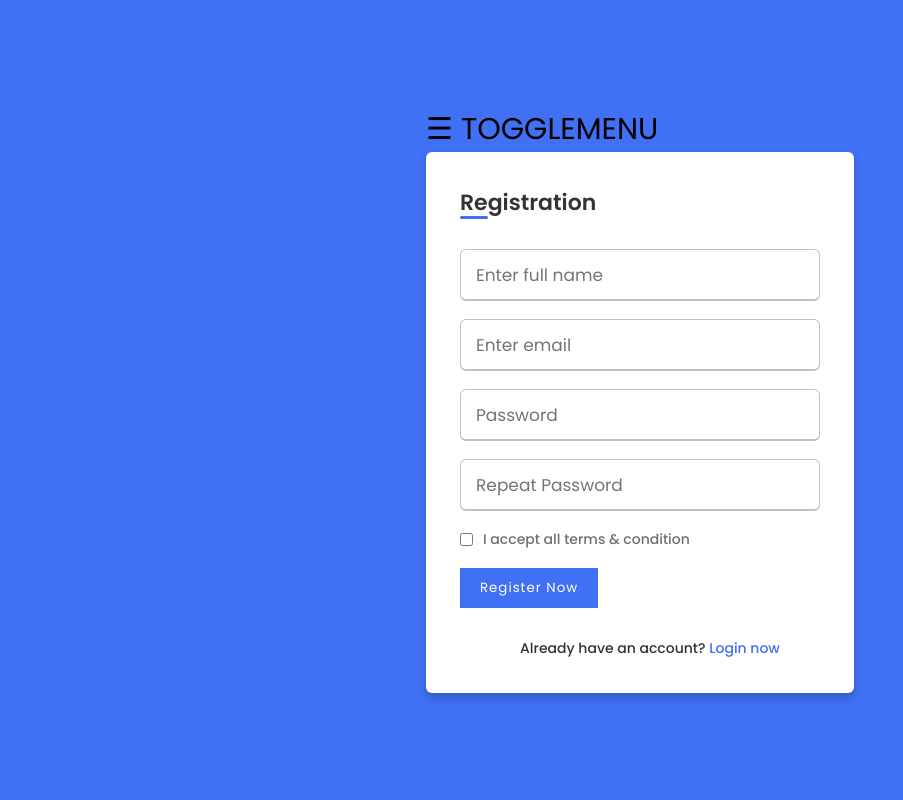
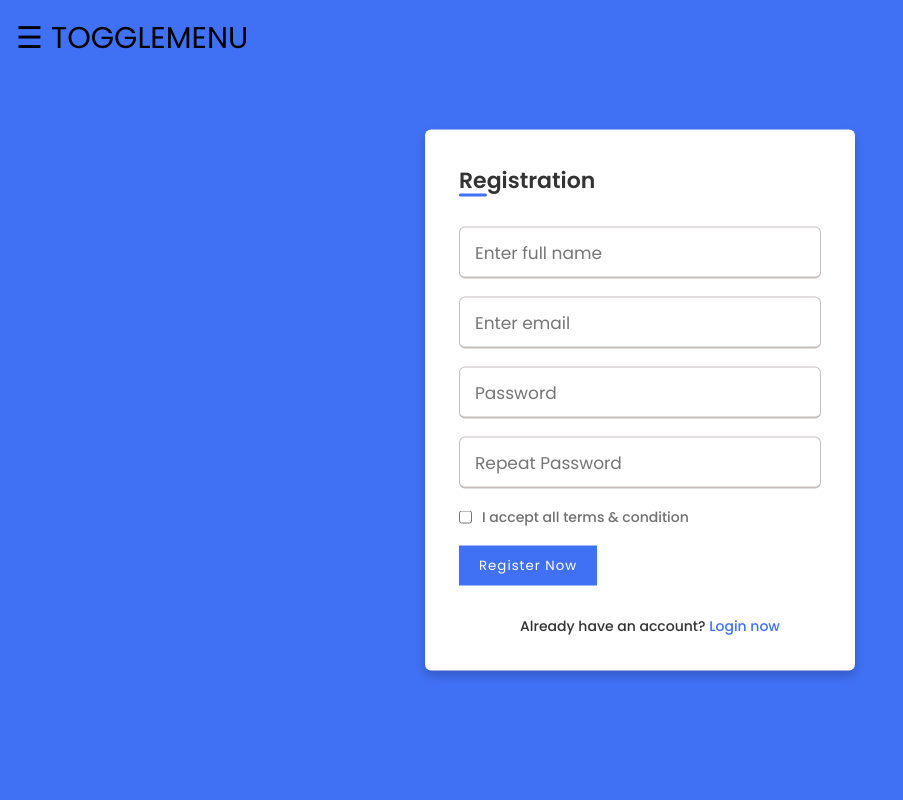
Before and after one commit to rv0fficial/Weather-App, a Flask app: page / in a window 1280 px wide. Shown: the whole page, without its empty margins (0-903 px from the left). Run offline with Flask 2, Linux system fonts and the light colour scheme; some libraries are stand-ins or nearby versions.

Commit message:
Toggle menu The toggle menu, shown above the sign-in form, is set as the login form's toggle menu

```diff
--- a/static/css/signinstyle.css
+++ b/static/css/signinstyle.css
@@ -5,19 +5,19 @@
   box-sizing: border-box;
   font-family: 'Poppins', sans-serif;
 }
-
-
 body{
   min-height: 100vh;
   display: flex;
-  align-items: center;
-  justify-content: center;
+  /*align-items: center;*/
+  /*justify-content: center;*/ /*these 2 line are sholdn't be there after below line are added*/
   background: #4070f4;
 }
-
-
 .wrapper{
-  position: relative;
+  /*position: relative;*/
+  position: absolute;
+  top: 50%;
+  left: 50%;
+  transform: translate(-50%, -50%); /*about line are copied from the login*/
   max-width: 430px;
   width: 100%;
   background: #fff;
@@ -75,8 +75,7 @@ form h3{
   font-weight: 500;
   margin-left: 10px;
 }
-
-
+/*modified button part*/
 button[type="submit"] {
   color: #fff;
   letter-spacing: 1px;
@@ -85,11 +84,10 @@ button[type="submit"] {
   cursor: pointer;
   padding: 10px 20px; /* Adjust padding as needed */
 }
-
 button[type="submit"]:hover {
   background: #0e4bf1;
 }
-
+/*modified button part*/
 form .text h3{
  color: #333;
  width: 100%;
```
